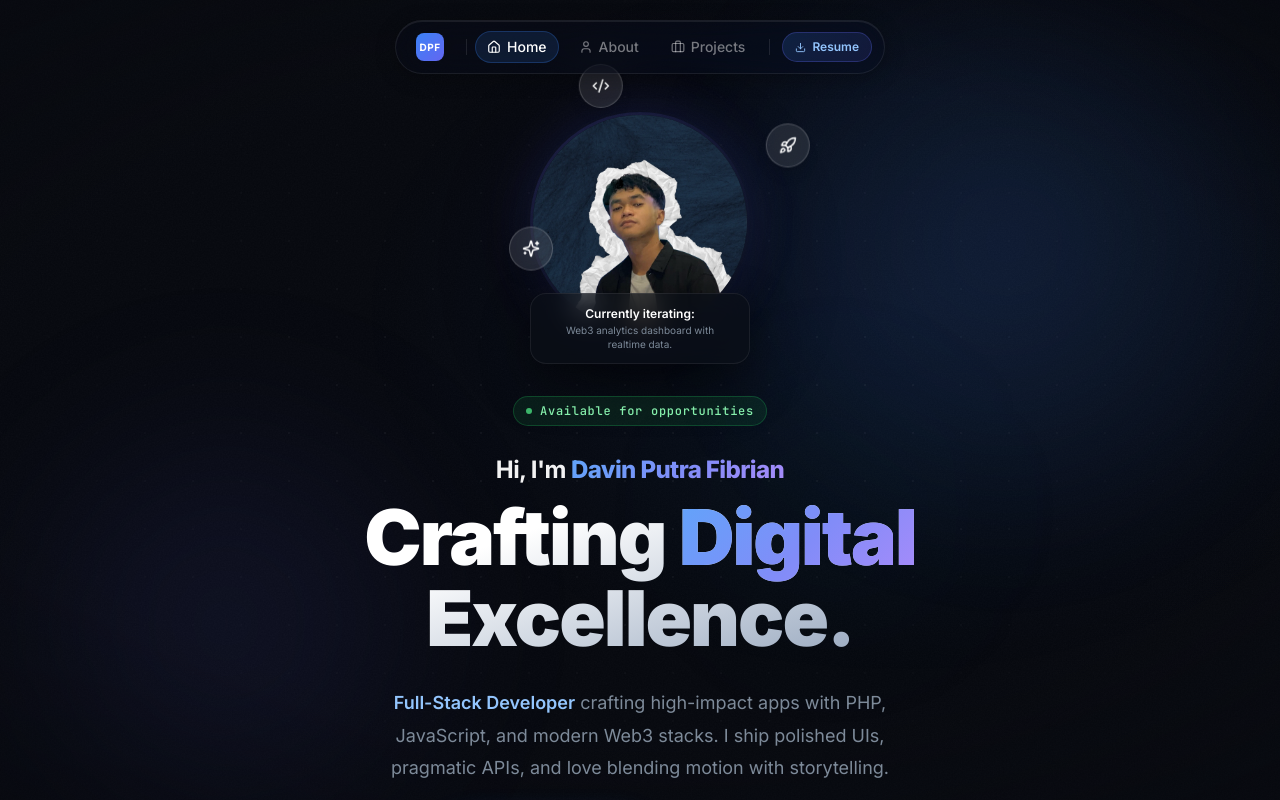
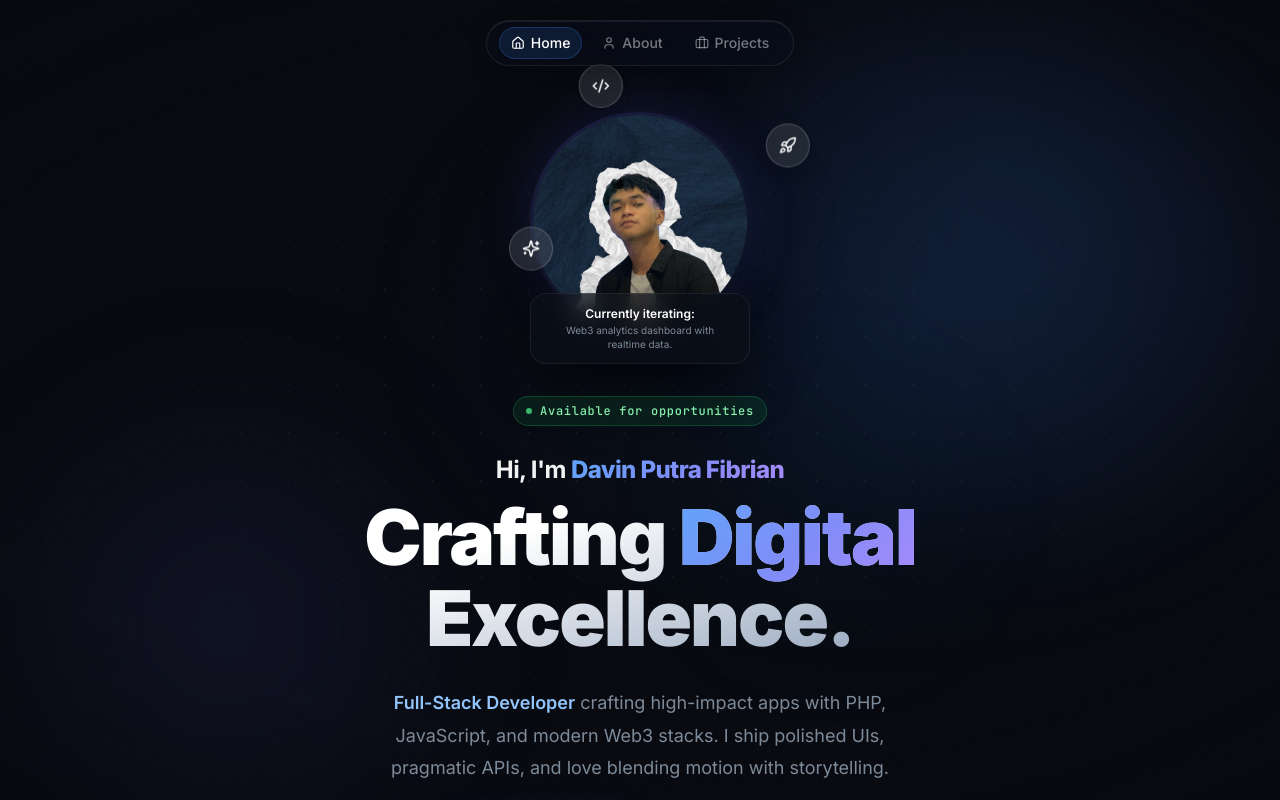
Before and after one commit to VinLvy/D-portfolio, a Next.js app: page / in a window 1280 px wide. Shown: the top 800 px of the page. Built offline with nearby package versions, Linux system fonts and the light colour scheme.

Commit message:
Navbar 2.3

```diff
--- a/src/components/navbar.js
+++ b/src/components/navbar.js
@@ -49,30 +49,6 @@ export default function Navbar() {
           transition: "background 0.4s ease, border-color 0.4s ease, box-shadow 0.4s ease",
         }}
       >
-        {/* ── Brand ─────────────────────────────────────────── */}
-        <Link
-          href="/"
-          aria-label="Home"
-          className="flex items-center gap-2 px-2 py-1.5 rounded-full mr-1 sm:mr-1.5
-                     transition-opacity duration-200 hover:opacity-80"
-        >
-          <span
-            className="flex items-center justify-center w-7 h-7 rounded-lg shrink-0
-                       text-[10px] font-bold tracking-wider text-white select-none"
-            style={{ background: "linear-gradient(135deg, #3b82f6 0%, #6366f1 100%)" }}
-            aria-hidden="true"
-          >
-            DPF
-          </span>
-        </Link>
-
-        {/* ── Divider ───────────────────────────────────────── */}
-        <div
-          className="hidden sm:block w-px h-4 shrink-0"
-          style={{ background: "rgba(255,255,255,0.10)" }}
-          aria-hidden="true"
-        />
-
         {/* ── Nav links ─────────────────────────────────────── */}
         {NAV_ITEMS.map(({ href, label, icon: Icon }) => {
           const active = pathname === href;
@@ -103,30 +79,6 @@ export default function Navbar() {
             </Link>
           );
         })}
-
-        {/* ── Divider ───────────────────────────────────────── */}
-        <div
-          className="hidden sm:block w-px h-4 shrink-0 ml-1"
-          style={{ background: "rgba(255,255,255,0.10)" }}
-          aria-hidden="true"
-        />
-
-        {/* ── Resume CTA ────────────────────────────────────── */}
-        <Link
-          href="/DavinPutraFibrian-Resume.pdf"
-          download
-          className="hidden sm:flex items-center gap-1.5 px-3 py-1.5 rounded-full
-                     text-xs font-semibold ml-1 transition-all duration-200
-                     hover:scale-[1.03] hover:brightness-110"
-          style={{
-            background:   "linear-gradient(135deg, rgba(59,130,246,0.18), rgba(99,102,241,0.13))",
-            border:       "1px solid rgba(99,102,241,0.28)",
-            color:        "#93c5fd",
-          }}
-        >
-          <Download size={11} aria-hidden="true" />
-          Resume
-        </Link>
       </nav>
     </motion.header>
   );
```
